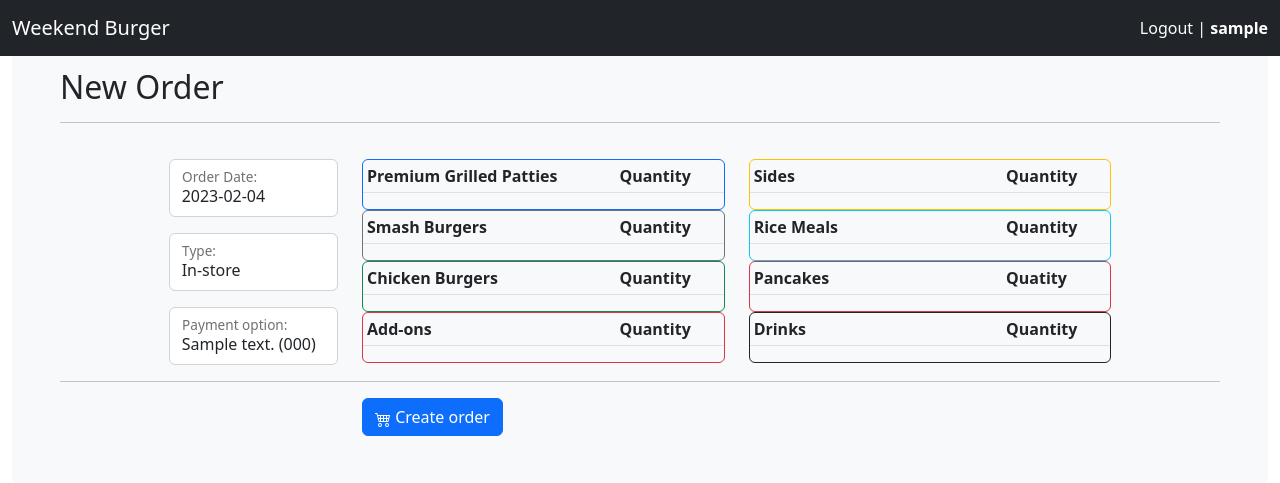
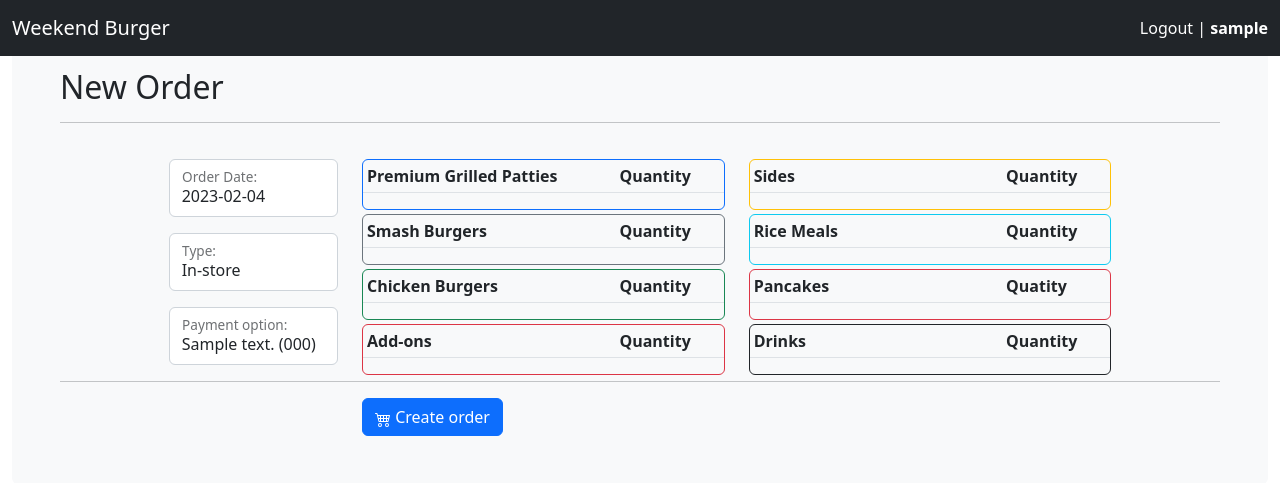
Before and after one commit to erwinkreyszig/weekendburger, a Django app: template orders/templates/new_order.html in a window 1280 px wide. Shown: the top 483 px of the page. Run offline with Django 4.2, Linux system fonts and the light colour scheme; tables that the repository leaves empty hold one stand-in row (values such as "Sample post"); the template is opened without the code that fills it: values that come from a table or form of the project are taken from there, most other values are stand-ins (such as "Sample title", 1, 10 or a date in 2020); data that the repository does not hold is empty.

Commit message:
feat: added bottom margins to all category blocks

```diff
--- a/orders/templates/new_order.html
+++ b/orders/templates/new_order.html
@@ -1,6 +1,11 @@
 {% extends "base_generic.html" %}]
 
 {% block content %}
+<style>
+    .category-block {
+        margin-bottom: 4px;
+    }
+</style>
 <h2>New Order</h2>
 <hr />
 <form method="post" id="new_order_form">
@@ -26,7 +31,7 @@
                 </div>
             </div>
             <div class="col-md-4 oc-col">
-                <div class="border border-primary rounded-2">
+                <div class="border border-primary rounded-2 category-block">
                     <table class="table table-hover table-sm">
                         <thead>
                             <tr>
@@ -45,7 +50,7 @@
                         </tbody>
                     </table>
                 </div>
-                <div class="border border-secondary rounded-2">
+                <div class="border border-secondary rounded-2 category-block">
                     <table class="table table-hover table-sm">
                         <thead>
                             <tr>
@@ -64,7 +69,7 @@
                         </tbody>
                     </table>
                 </div>
-                <div class="border border-success rounded-2">
+                <div class="border border-success rounded-2 category-block">
                     <table class="table table-hover table-sm">
                         <thead>
                             <tr>
@@ -83,7 +88,7 @@
                         </tbody>
                     </table>
                 </div>
-                <div class="border border-danger rounded-2">
+                <div class="border border-danger rounded-2 category-block">
                     <table class="table table-hover table-sm">
                         <thead>
                             <tr>
@@ -104,7 +109,7 @@
                 </div>
             </div>
             <div class="col-md-4 oc-col">
-                <div class="border border-warning rounded-2">
+                <div class="border border-warning rounded-2 category-block">
                     <table class="table table-hover table-sm">
                         <thead>
                             <tr>
@@ -123,7 +128,7 @@
                         </tbody>
                     </table>
                 </div>
-                <div class="border border-info rounded-2">
+                <div class="border border-info rounded-2 category-block">
                     <table class="table table-hover table-sm">
                         <thead>
                             <tr>
@@ -142,7 +147,7 @@
                         </tbody>
                     </table>
                 </div>
-                <div class="border border-danger rounded-2">
+                <div class="border border-danger rounded-2 category-block">
                     <table class="table table-hover table-sm">
                         <thead>
                             <tr>
@@ -161,7 +166,7 @@
                         </tbody>
                     </table>
                 </div>
-                <div class="border border-dark rounded-2">
+                <div class="border border-dark rounded-2 category-block">
                 <table class="table table-hover table-sm">
                         <thead>
                             <tr>
```
